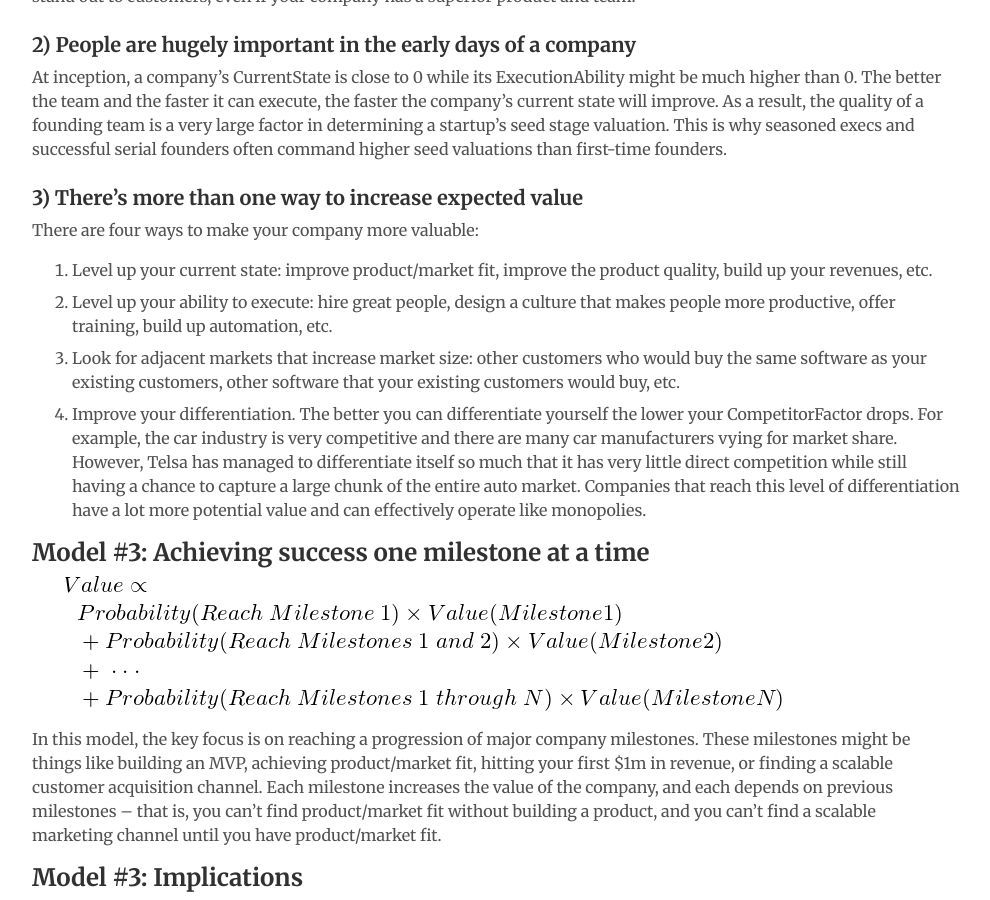
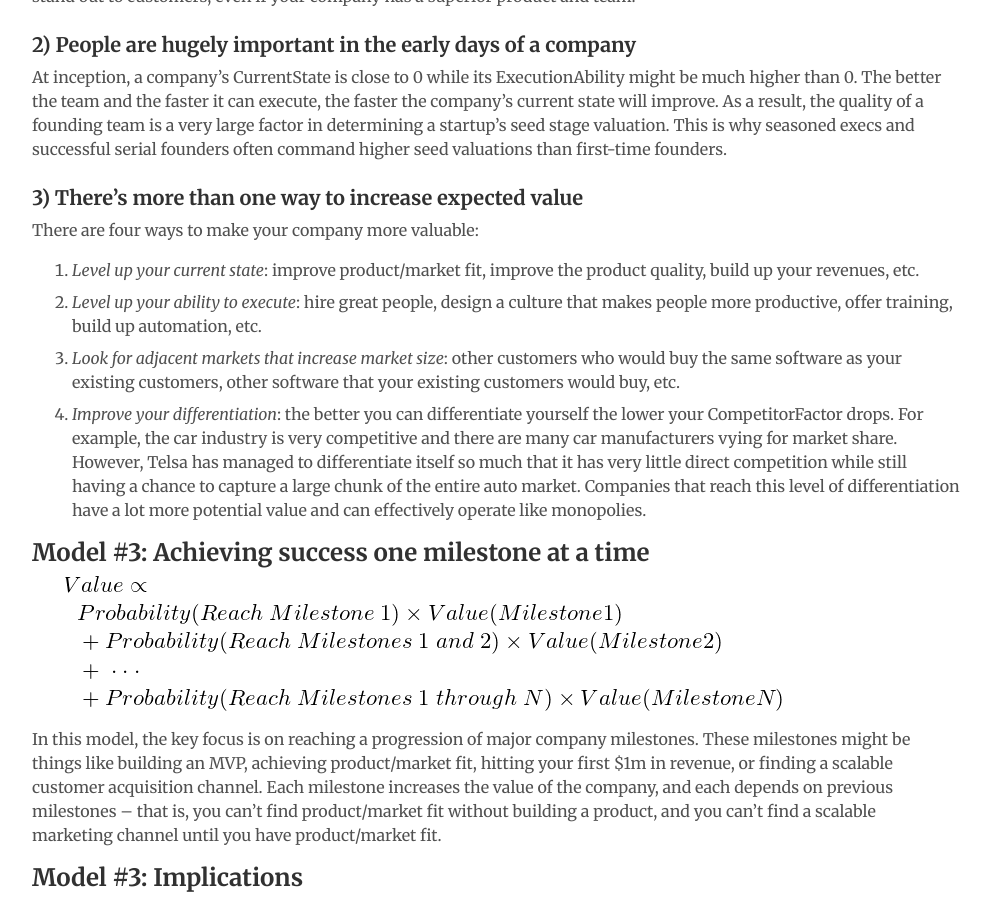
Before and after one commit to codingvc/codingvc, a Jekyll site: the page built from _posts/2017-01-20-three-mathematical-models-for-building-a-more-valuable-company.markdown, in a window 1280 px wide and 900 px high, scrolled down 2936 px. Shown: the whole window, without its empty margins (144-1134 px from the left). Built offline with Jekyll 4.4.1, drawn with Linux system fonts in a browser that asks for light colours; nearby versions of some CDN libraries; Markdown is read by kramdown in place of the engine named in the settings; comment, search, counter and statistics services are not loaded.

Commit message:
typo fix

```diff
--- a/_posts/2017-01-20-three-mathematical-models-for-building-a-more-valuable-company.markdown
+++ b/_posts/2017-01-20-three-mathematical-models-for-building-a-more-valuable-company.markdown
@@ -81,10 +81,10 @@ At inception, a company's CurrentState is close to 0 while its ExecutionAbility
 ### 3) There's more than one way to increase expected value
 There are four ways to make your company more valuable:
 
-1. Level up your current state: improve product/market fit, improve the product quality, build up your revenues, etc.
-2. Level up your ability to execute: hire great people, design a culture that makes people more productive, offer training, build up automation, etc.
-3. Look for adjacent markets that increase market size: other customers who would buy the same software as your existing customers, other software that your existing customers would buy, etc.
-4. Improve your differentiation. The better you can differentiate yourself the lower your CompetitorFactor drops. For example, the car industry is very competitive and there are many car manufacturers vying for market share. However, Telsa has managed to differentiate itself so much that it has very little direct competition while still having a chance to capture a large chunk of the entire auto market. Companies that reach this level of differentiation have a lot more potential value and can effectively operate like monopolies.
+1. *Level up your current state*: improve product/market fit, improve the product quality, build up your revenues, etc.
+2. *Level up your ability to execute*: hire great people, design a culture that makes people more productive, offer training, build up automation, etc.
+3. *Look for adjacent markets that increase market size*: other customers who would buy the same software as your existing customers, other software that your existing customers would buy, etc.
+4. *Improve your differentiation*: the better you can differentiate yourself the lower your CompetitorFactor drops. For example, the car industry is very competitive and there are many car manufacturers vying for market share. However, Telsa has managed to differentiate itself so much that it has very little direct competition while still having a chance to capture a large chunk of the entire auto market. Companies that reach this level of differentiation have a lot more potential value and can effectively operate like monopolies.
 
 ## Model #3: Achieving success one milestone at a time
 <img src="{{ site.url }}public/img/risk_formula3.png" style="margin-left:2em;">
```
